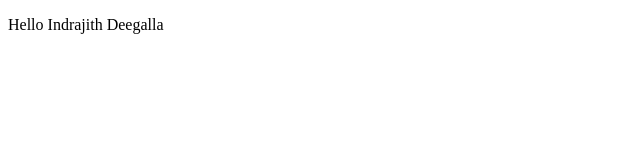
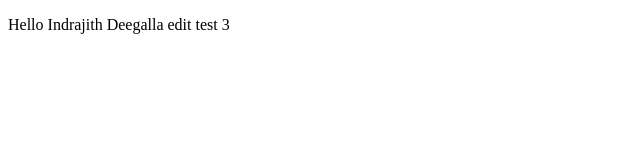
Before and after one commit to prashansilva/c-clark-batch-3-sun-group, a plain HTML site: page indrajith.html in a window 1280 px wide. Shown: the full height of the page, 0-640 px from the left. Drawn offline with Linux system fonts and the light colour scheme.

Commit message:
edit indrajith.html 3rd time in branch-2

```diff
--- a/indrajith.html
+++ b/indrajith.html
@@ -6,6 +6,6 @@
     <title>Indrajith</title>
 </head>
 <body>
-    <p>Hello Indrajith Deegalla</p>
+    <p>Hello Indrajith Deegalla edit test 3</p>
 </body>
 </html>
```
